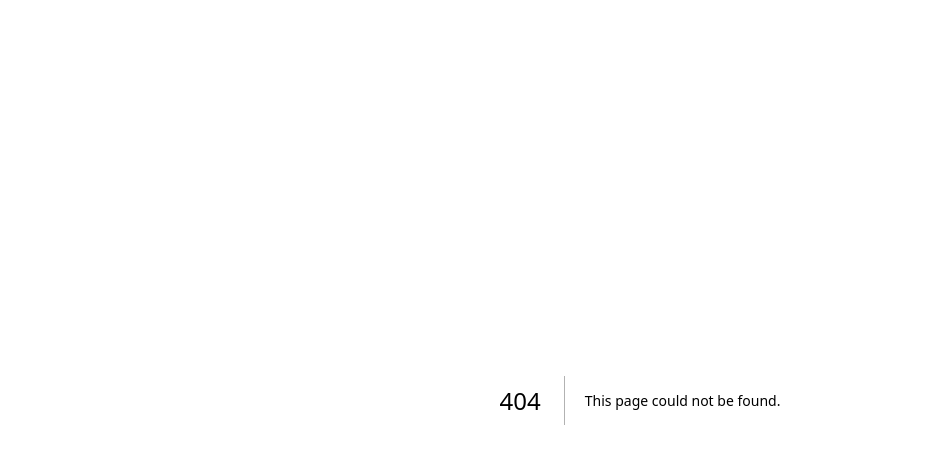
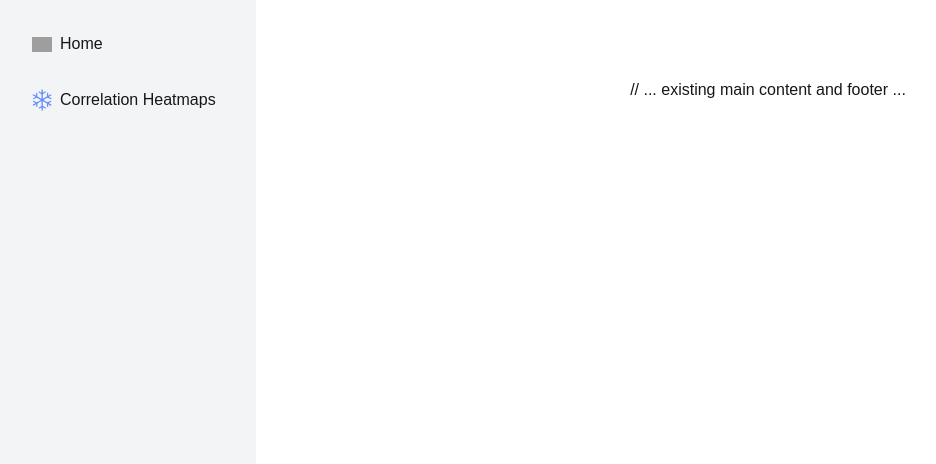
Before and after one commit to kylecsnow/js-ml-dashboard, a Next.js app in the folder frontend/: page /overview in a window 1280 px wide. Before the commit this address had no page. Shown: the top 464 px of the page, without its empty margins (0-936 px from the left). Built offline with nearby package versions, Linux system fonts and the light colour scheme; grey boxes are pictures that could not be loaded.

Commit message:
add overview page

```diff
--- /dev/null
+++ b/frontend/app/overview/page.tsx
@@ -0,0 +1,48 @@
+import Image from "next/image";
+import Link from 'next/link'  // Add this import at the top
+
+export default function Overview() {
+    return (
+      // Replace the outer div with a sidebar layout
+      <div className="flex min-h-screen">
+        {/* Sidebar */}
+        <aside className="w-64 bg-gray-100 dark:bg-gray-800 p-6 hidden sm:block">
+          <nav className="flex flex-col gap-4">
+            <Link
+              href="/"
+              className="flex items-center gap-2 p-2 rounded-lg hover:bg-gray-200 dark:hover:bg-gray-700"
+            >
+              <Image
+                src="https://nextjs.org/icons/next.svg"
+                alt="Home"
+                width={20}
+                height={20}
+                className="dark:invert"
+              />
+              Home
+            </Link>
+            <Link
+              href="/correlation-heatmaps"
+              className="flex items-center gap-2 p-2 rounded-lg hover:bg-gray-200 dark:hover:bg-gray-700"
+            >
+              <Image
+                src="/snowflake.svg"
+                alt="Correlation Heatmaps"
+                width={20}
+                height={20}
+                className="dark:invert"
+              />
+              Correlation Heatmaps
+            </Link>
+            {/* Placeholder for future links */}
+            {/* You can add more Link components here as you create new pages */}
+          </nav>
+        </aside>
+
+        {/* Main content */}
+        <div className="flex-1 grid grid-rows-[20px_1fr_20px] items-center justify-items-center p-8 pb-20 gap-16 sm:p-20">
+          // ... existing main content and footer ...
+        </div>
+      </div>
+    );
+  }
--- a/frontend/app/page.tsx
+++ b/frontend/app/page.tsx
@@ -52,7 +52,8 @@ export default function Home() {
         <div className="flex gap-4 items-center flex-col sm:flex-row">
           <Link
             className="rounded-full border border-solid border-transparent transition-colors flex items-center justify-center bg-foreground text-background gap-2 hover:bg-[#383838] dark:hover:bg-[#ccc] text-sm sm:text-base h-10 sm:h-12 px-4 sm:px-5"
-            href="./correlation-heatmaps"
+            // href="/correlation-heatmaps"
+            href="/overview"
             // target="_blank"  exclude this to stop the link from always opening in a new tab
             >
             <Image
@@ -62,7 +63,8 @@ export default function Home() {
               width={20}
               height={20}
             />
-            Correlation Heatmaps
+            {/* Correlation Heatmaps */}
+            Analyze
           </Link>
         </div>
       </main>
```
